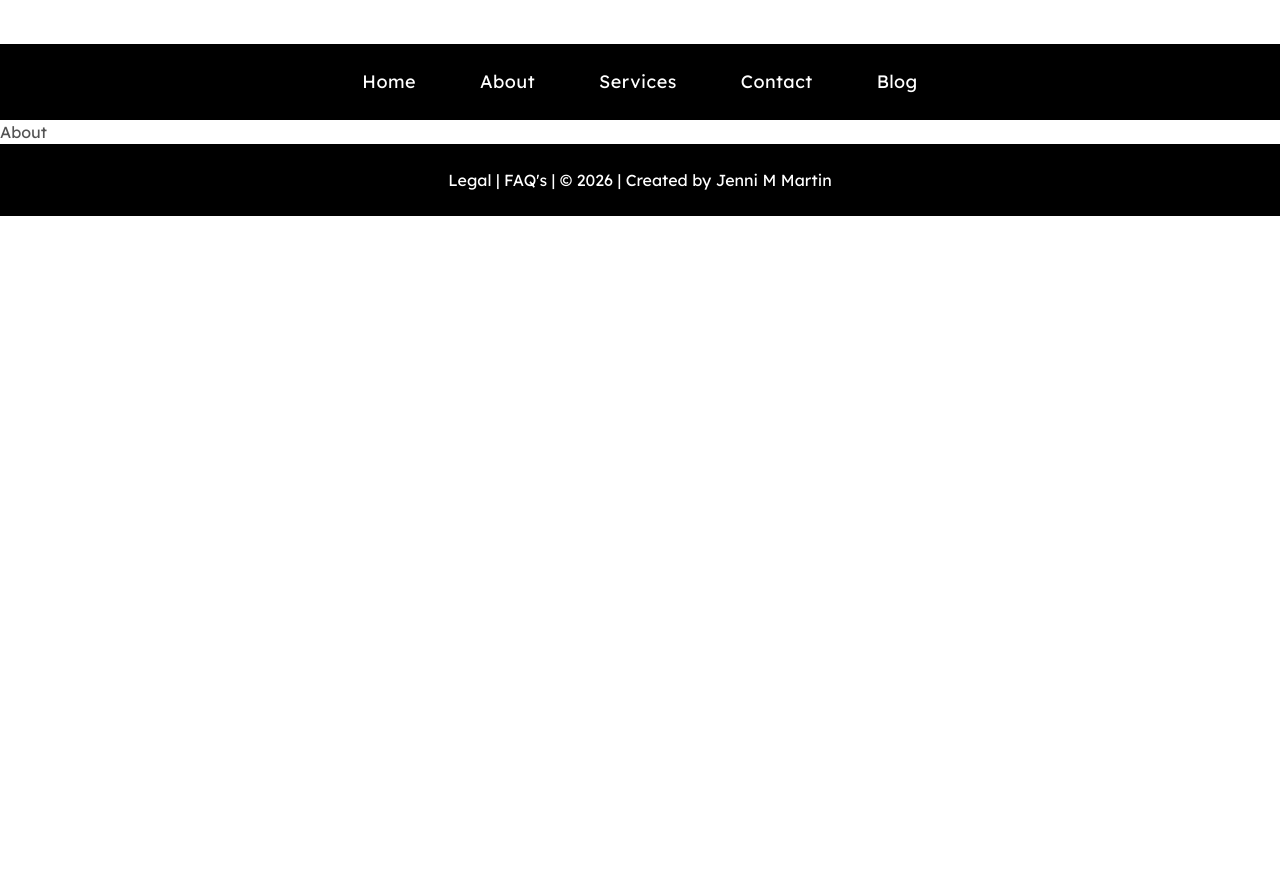
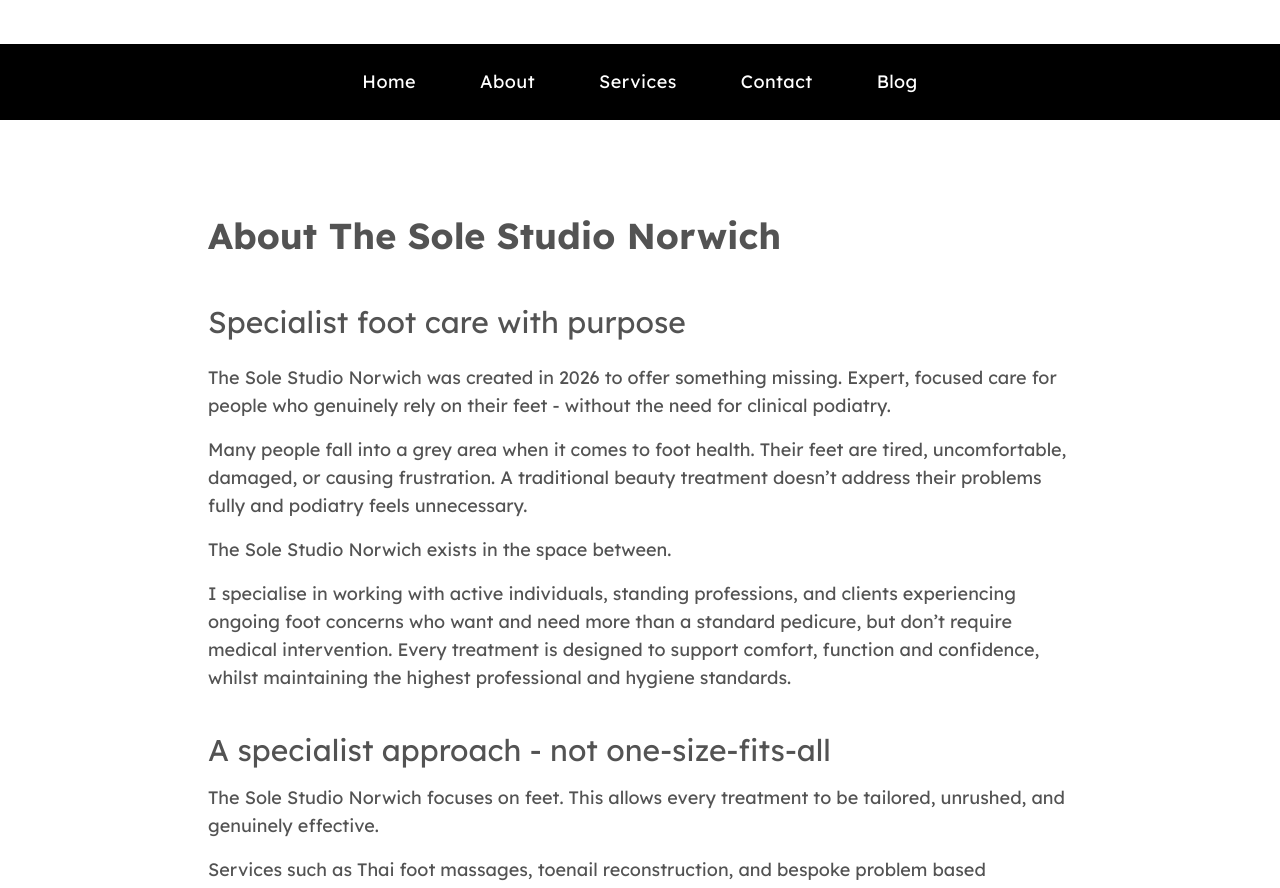
Before and after one commit to jennimmartin/the-sole-studio-norwich, a React (Vite) app: page /about in a window 1280 px wide. Shown: the part 200-1088 px from the top of the page. Before the commit the page ends 800 px from the top, so only its background shows below. Built offline with nearby package versions, Linux system fonts and the light colour scheme.

Commit message:
About page content added

```diff
--- a/src/pages/About.jsx
+++ b/src/pages/About.jsx
@@ -1,6 +1,108 @@
 import { Link } from "react-router-dom";
 
 const About = () => {
-  return <div>About</div>;
+  return (
+    <section className="align-element py-16 md:py-24">
+      <div className="max-w-4xl mx-auto px-4">
+        <h2 className="pb-6 text-3xl md:text-4xl font-bold mb-6 text-center md:text-left">
+          About The Sole Studio Norwich
+        </h2>
+        <h3 className="text-2xl md:text-3xl mb-6 text-center md:text-left">
+          Specialist foot care with purpose
+        </h3>
+        <div className="space-y-4 text-base md:text-lg">
+          <p>
+            The Sole Studio Norwich was created in 2026 to offer something
+            missing. Expert, focused care for people who genuinely rely on their
+            feet - without the need for clinical podiatry.
+          </p>
+          <p>
+            Many people fall into a grey area when it comes to foot health.
+            Their feet are tired, uncomfortable, damaged, or causing
+            frustration. A traditional beauty treatment doesn’t address their
+            problems fully and podiatry feels unnecessary.
+          </p>
+          <p>The Sole Studio Norwich exists in the space between.</p>
+          <p className="pb-6">
+            I specialise in working with active individuals, standing
+            professions, and clients experiencing ongoing foot concerns who want
+            and need more than a standard pedicure, but don’t require medical
+            intervention. Every treatment is designed to support comfort,
+            function and confidence, whilst maintaining the highest professional
+            and hygiene standards.
+          </p>
+          <h3 className="text-2xl md:text-3xl mb-6 text-center md:text-left">
+            A specialist approach - not one-size-fits-all
+          </h3>
+          <p>
+            The Sole Studio Norwich focuses on feet. This allows every treatment
+            to be tailored, unrushed, and genuinely effective.
+          </p>
+          <p>
+            Services such as Thai foot massages, toenail reconstruction, and
+            bespoke problem based pedicures are chosen and delivered with
+            purpose. Whether this is supporting recovery, restoring the
+            appearance of damaged toe nails, relieving tension, or improving the
+            overall foot comfort.
+          </p>
+          <p className="pb-6">
+            There is no judgement, no pressure. Just honest professional care.
+          </p>
+          <h3 className="text-2xl md:text-3xl mb-6 text-center md:text-left">
+            Who is The Sole Studio Norwich for
+          </h3>
+          <p>People with active lifestyles</p>
+          <p>Clients who spend long hours on their feet</p>
+          <p>Those experiencing recurring foot concerns</p>
+          <p>Anyone who wants expert foot care without medical treatment.</p>
+          <p>
+            If a condition falls outside of my scope, I’ll always advise you
+            honestly and guide you to the appropriate care.
+          </p>
+          <p className="font-semibold">A calm, private space</p>
+          <p>
+            The Sole Studio Norwich is a quiet, appointment-only environment
+            designed to make clients feel at ease from the moment they arrive.
+            High hygiene standards, professional tools, and careful attention to
+            detail are central to every visit.
+          </p>
+          <p className="pb-6">
+            My aim is simple, for you to leave feeling more comfortable, more
+            confident, and reassured that your feet are in expert hands.
+          </p>
+          <h3 className="text-2xl md:text-3xl mb-6 text-center md:text-left">
+            Meet Suzanne - Founder and therapist
+          </h3>
+          <p>
+            Hi I’m Suzanne, the owner and therapist behind The Sole Studio
+            Norwich. I created this space with the intention to offer
+            professional high quality foot care in a private, non judgemental
+            environment.
+          </p>
+          <p>
+            After working in the beauty industry since 2018 and noticing that
+            many people require more from their pedicures I decided to focus my
+            attention on feet. I believe that foot care is an essential part of
+            overall wellbeing. My approach is thorough, respectful and always
+            tailored to your individual needs. I will ensure that you feel
+            relaxed, confident and well cared for from the moment you arrive.
+          </p>
+          <p>
+            I specialise in providing detailed, hygienic treatments that focus
+            on both comfort and results. Whether you are seeking routine
+            maintenance or more targeted care, every service is delivered with
+            discretion and the highest standards of cleanliness.
+          </p>
+          <p className="pb-6">
+            I look forward to welcoming you and providing a professional
+            experience where your comfort, privacy and care always comes first.
+          </p>
+          <button className="px-6 py-3 bg-black text-white hover:bg-neutral-800 transition-all duration-300">
+            Book Your Appointment Today
+          </button>
+        </div>
+      </div>
+    </section>
+  );
 };
 export default About;
```
